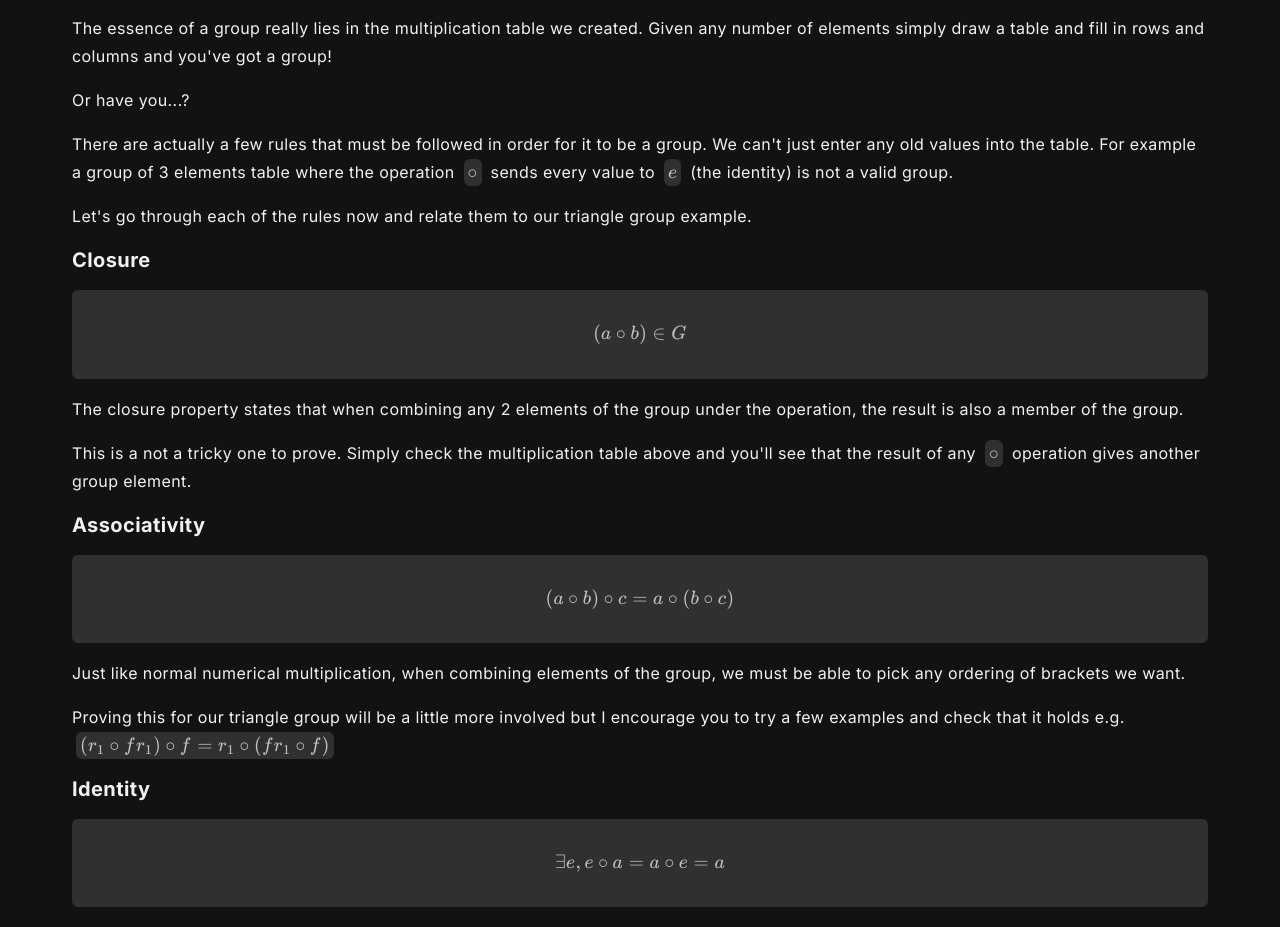
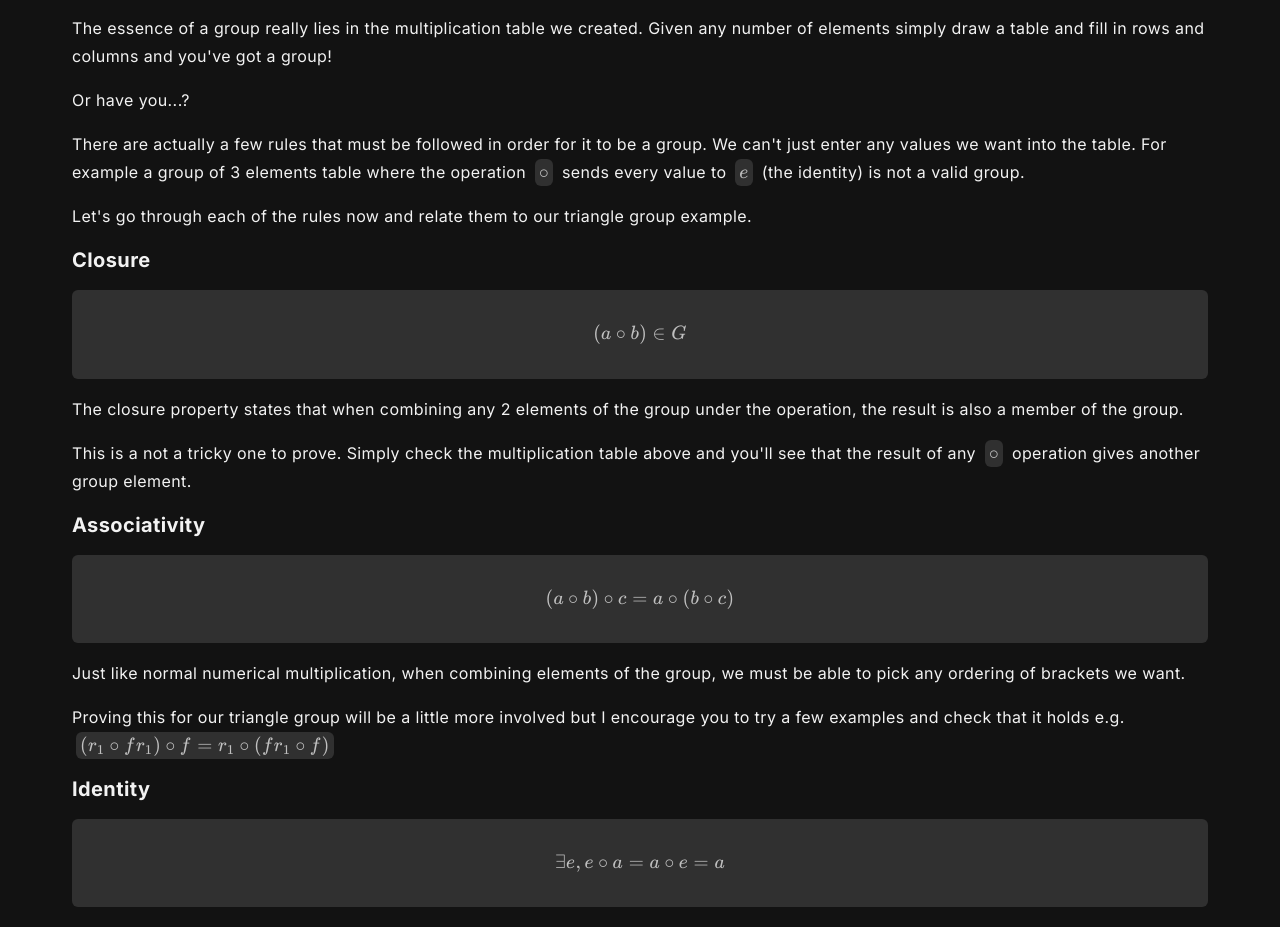
Before and after one commit to DazKins/qcfundamentals, a Next.js app: page /chapter/mathematical-foundations/article/groups in a window 1280 px wide. Shown: the part 2680-3607 px from the top of the page. Built offline with nearby package versions, Linux system fonts and the light colour scheme.

Commit message:
Improve some wording

```diff
--- a/src/app/chapter/mathematical-foundations/article/groups/page.tsx
+++ b/src/app/chapter/mathematical-foundations/article/groups/page.tsx
@@ -252,7 +252,7 @@ const Page = () => {
       <p>Or have you...?</p>
       <p>
         There are actually a few rules that must be followed in order for it to
-        be a group. We can&apos;t just enter any old values into the table. For
+        be a group. We can&apos;t just enter any values we want into the table. For
         example a group of 3 elements table where the operation{" "}
         <InlineMathBlock latex="\circ" /> sends every value to{" "}
         <InlineMathBlock latex="e" /> (the identity) is not a valid group.
```
